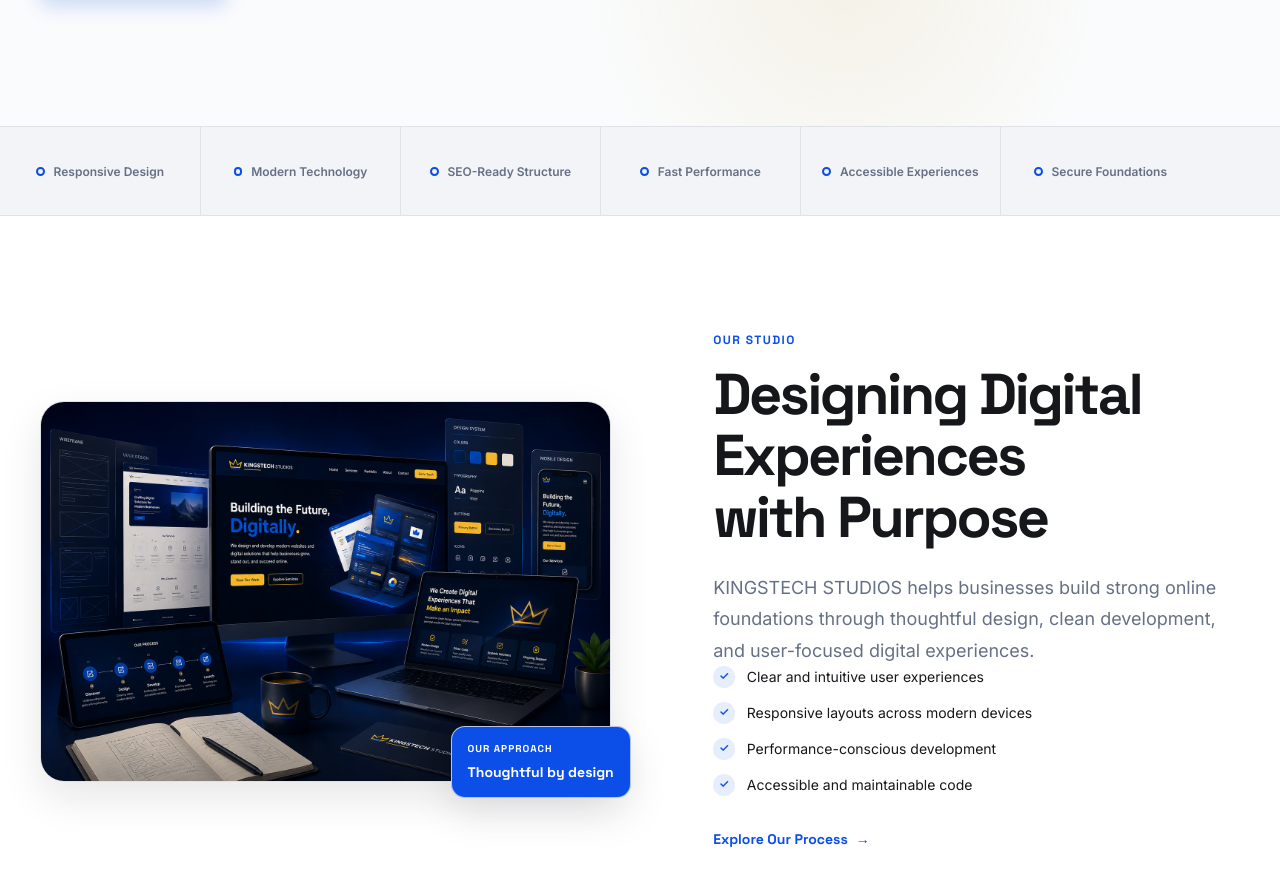
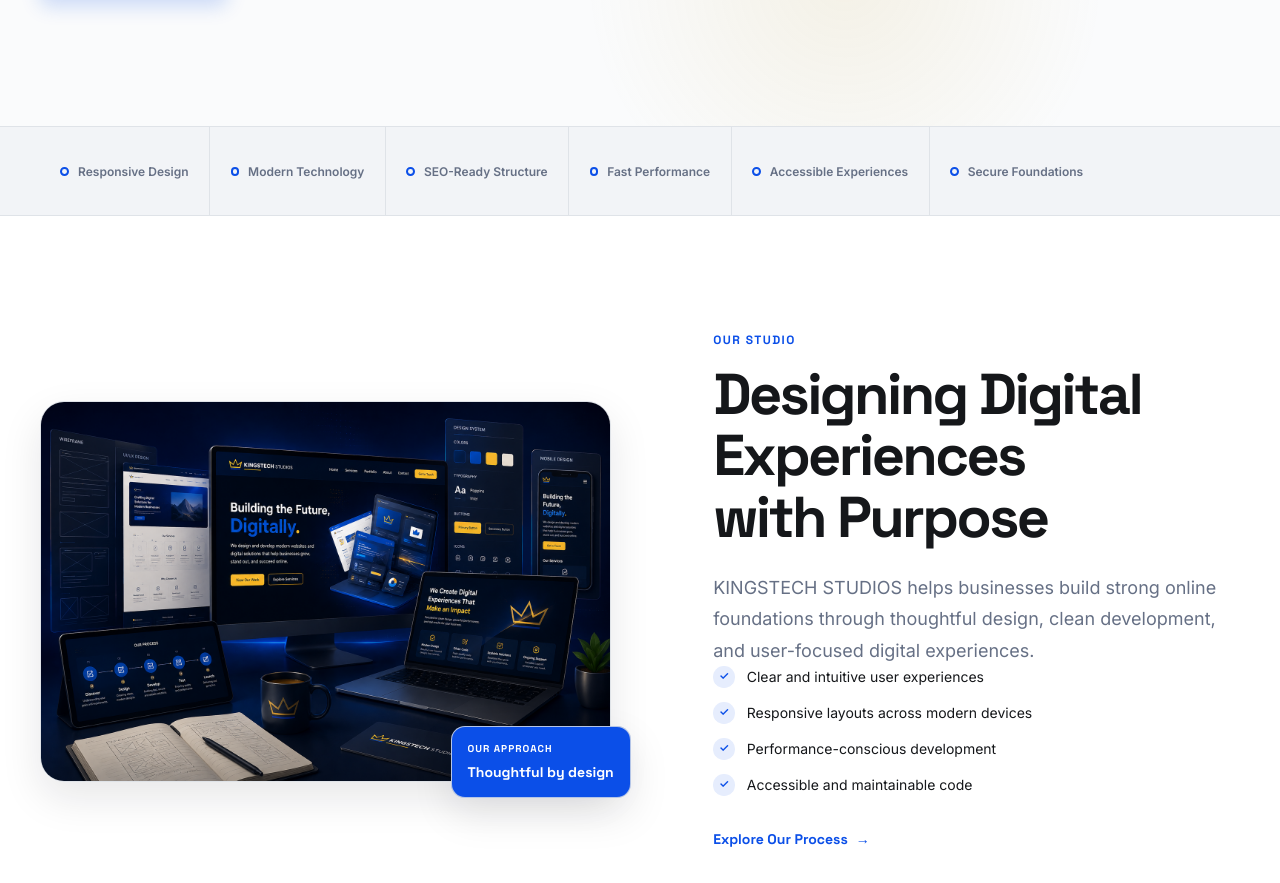
Before and after one commit to Andy-Nyame/kingstech-studios, a Next.js app: page / in a window 1280 px wide. Shown: the part 782-1665 px from the top of the page. Built offline with nearby package versions, Linux system fonts and the light colour scheme.

Commit message:
fixed capability list to center

```diff
--- a/src/app/home.module.css
+++ b/src/app/home.module.css
@@ -115,9 +115,22 @@
   background: var(--color-surface-light);
 }
 
+.capabilityInner {
+  width: min(
+    var(--container-width),
+    calc(100% - (var(--container-gutter) * 2))
+  );
+  margin-inline: auto;
+}
+
 .capabilityList {
-  display: grid;
-  grid-template-columns: repeat(6, minmax(0, 1fr));
+  display: flex;
+  width: fit-content;
+  max-width: 100%;
+  margin-inline: auto;
+  justify-content: center;
+  align-items: stretch;
+  flex-wrap: nowrap;
 }
 
 .capabilityList li {
@@ -126,7 +139,7 @@
   align-items: center;
   justify-content: center;
   gap: 0.55rem;
-  padding: 1rem 0.75rem;
+  padding: 1rem clamp(0.9rem, 1.6vw, 1.35rem);
   color: var(--color-muted);
   font-size: 0.75rem;
   font-weight: 600;
@@ -548,7 +561,9 @@
   }
 
   .capabilityList {
-    grid-template-columns: repeat(3, 1fr);
+    display: grid;
+    width: 100%;
+    grid-template-columns: repeat(3, minmax(0, 1fr));
   }
 
   .capabilityList li:nth-child(4) {
--- a/src/app/page.js
+++ b/src/app/page.js
@@ -149,7 +149,8 @@
         <h2 id="capabilities-title" className="visually-hidden">
           Core capabilities
         </h2>
-        <ul className={`container ${styles.capabilityList}`} role="list">
+        <div className={styles.capabilityInner}>
+          <ul className={styles.capabilityList} role="list">
             {capabilities.map((capability) => (
               <li key={capability}>
                 <span className={styles.capabilityMark} aria-hidden="true" />
@@ -157,6 +158,7 @@
               </li>
             ))}
           </ul>
+        </div>
       </section>
 
       <section className={styles.studio} aria-labelledby="studio-title">
```
Lines whose indentation alone changed are shown as unchanged.
